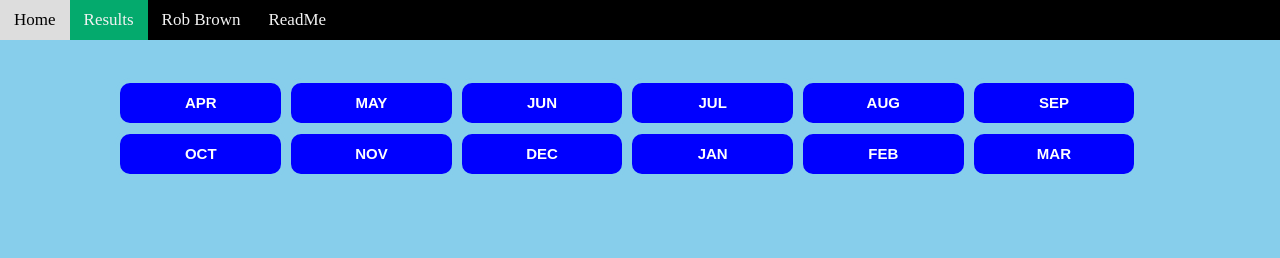
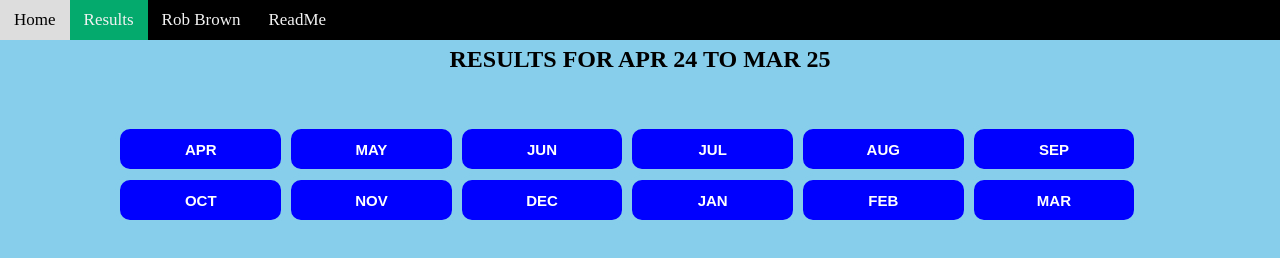
Before and after one commit to andydick1947/Penllyn, a plain HTML site: page res-mnths.html in a window 1280 px wide. Drawn offline with Linux system fonts and the light colour scheme.

Commit message:
Update res-mnths.html

```diff
--- a/res-mnths.html
+++ b/res-mnths.html
@@ -15,7 +15,7 @@
     <a href="readMeResults.html">ReadMe</a>
   </div>
 <br>
-
+ <h2 style="color:black;text-align:center;">RESULTS FOR APR 24 TO MAR 25</h2>
 
   <div class="my-grid1">
 
```
